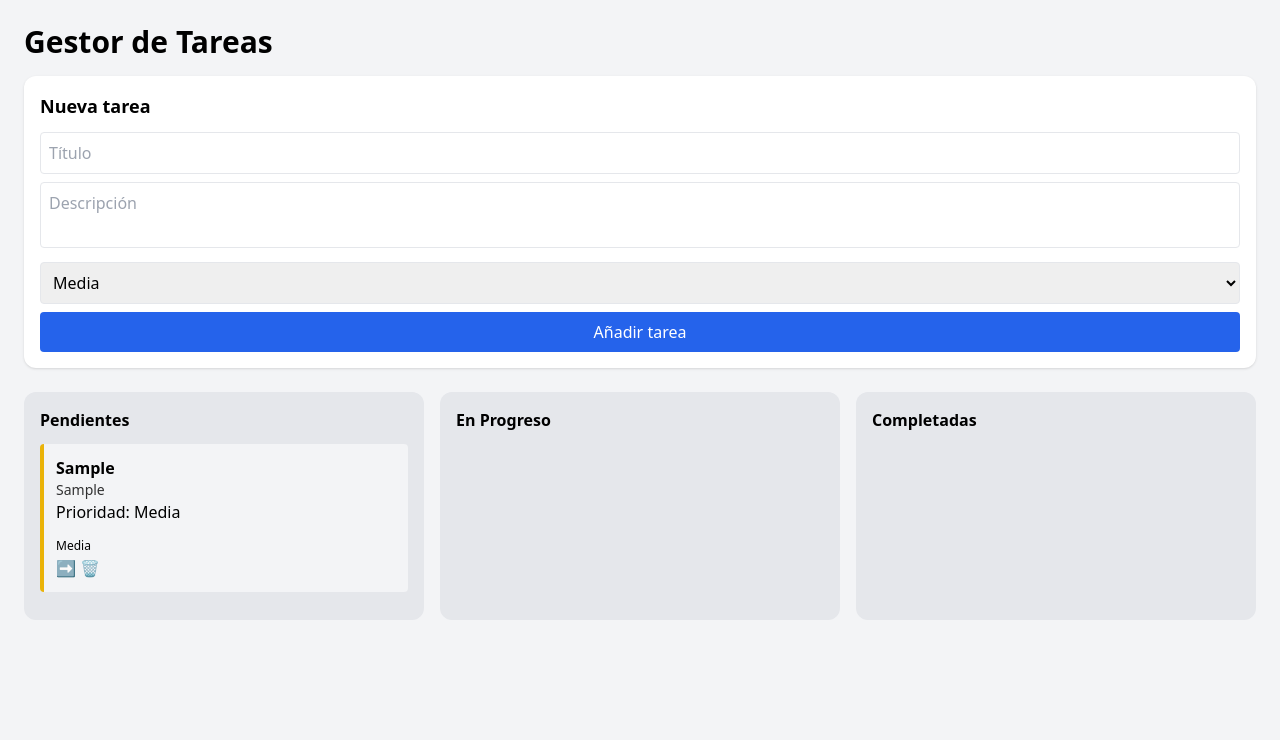
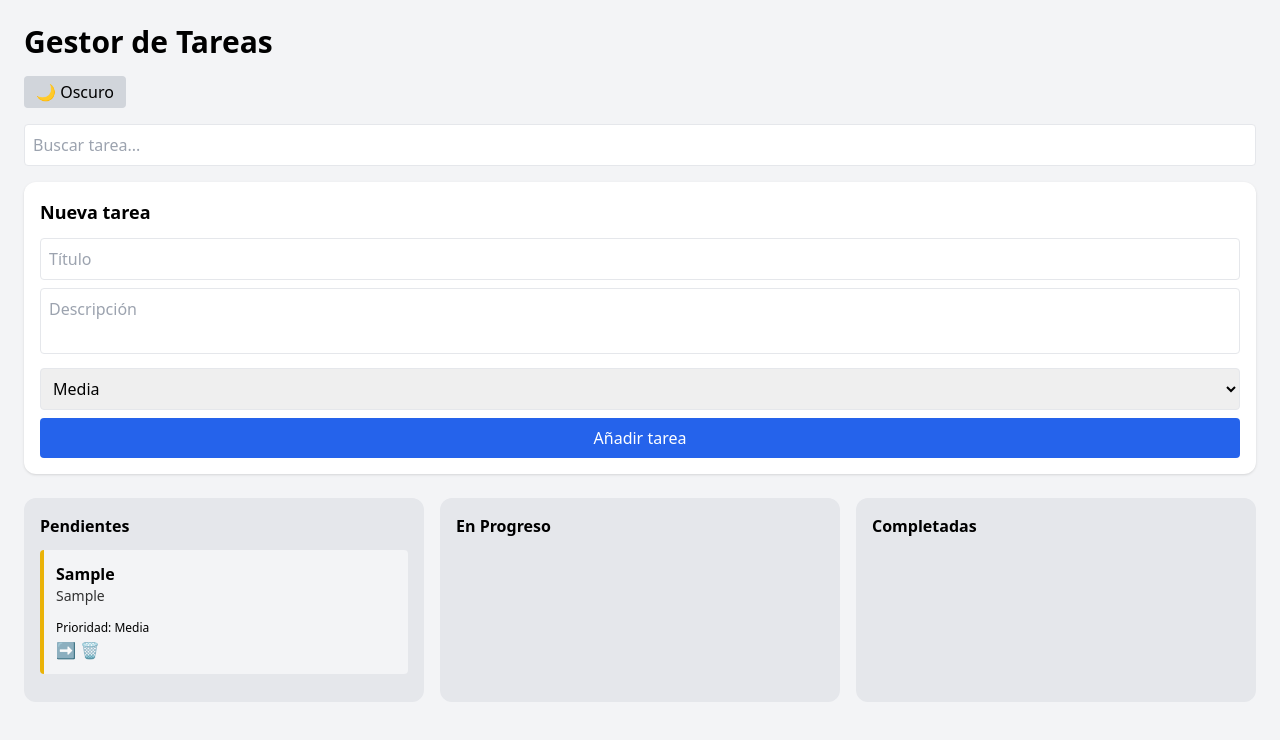
Before and after one commit to laurabas05/gestor_de_tareas_REACT, a React (Vite) app: page / in a window 1280 px wide. Both pictures are taken after typing "Sample", "Sample" into the empty fields and a click on the button "Añadir tarea". Shown: the top 740 px of the page. Built offline with nearby package versions, Linux system fonts and the light colour scheme.

Commit message:
Bonus añadidos (búsqueda, modo oscuro, drag&drop)

```diff
--- a/index.html
+++ b/index.html
@@ -1,14 +1,25 @@
 <!doctype html>
 <html lang="en">
+
 <head>
   <meta charset="UTF-8" />
   <link rel="icon" type="image/svg+xml" href="/vite.svg" />
   <meta name="viewport" content="width=device-width, initial-scale=1.0" />
   <title>gestor_de_tareas</title>
   <script src="https://cdn.tailwindcss.com"></script>
+  <script>
+    tailwind.config = {
+      darkMode: 'class',
+      theme: {
+        extend: {}
+      }
+    }
+  </script>
 </head>
+
 <body>
   <div id="root"></div>
   <script type="module" src="/src/main.jsx"></script>
 </body>
+
 </html>
--- a/src/App.jsx
+++ b/src/App.jsx
@@ -1,11 +1,23 @@
+import { useTasks } from "./context/TaskContext"
+import { useEffect } from "react"
+import TaskForm from "./components/TaskForm"
 import Column from "./components/Column"
-import TaskForm from "./components/TaskForm"
+import SearchBar from "./components/SearchBar"
+import ThemeToggle from "./components/ThemeToggle"
 
 const App = () => {
+  const { darkMode } = useTasks()
+
+  useEffect(() => {
+    document.documentElement.classList.toggle("dark", darkMode)
+  }, [darkMode])
+
   return (
     <div className="min-h-screen p-6 bg-gray-100 dark:bg-gray-900 text-black dark:text-white">
       <h1 className="text-3xl font-bold mb-4">Gestor de Tareas</h1>
 
+      <ThemeToggle />
+      <SearchBar />
       <TaskForm />
 
       <div className="grid md:grid-cols-3 gap-4">
--- a/src/components/Column.jsx
+++ b/src/components/Column.jsx
@@ -3,18 +3,24 @@ import TaskCard from "./TaskCard"
 
 const Column = ({ title, status }) => {
     // se recibe la lista de tareas
-    const { tasks } = useTasks()
+    const { tasks, search, moveTask } = useTasks()
 
-    const filteredTasks = tasks.filter(task => task.status === status)
+    const handleDrop = (e) => {
+        const id = e.dataTransfer.getData("taskId")
+        moveTask(Number(id), status)
+    }
 
     // devuelve la columna dibujada
     return (
-        <div className="bg-gray-200 dark:bg-gray-800 p-4 rounded-xl w-full">
+        <div onDrop={handleDrop} onDragOver={(e) => e.preventDefault()} className="bg-gray-200 dark:bg-gray-800 p-4 rounded-xl w-full">
             <h3 className="font-bold mb-3">{title}</h3>
 
-            {filteredTasks.map(task => (
-                <TaskCard key={task.id} task={task} />
-            ))}
+            {tasks
+                .filter(t => t.status === status)
+                .filter(t => t.title.toLowerCase().includes(search.toLowerCase()))
+                .map(task => (
+                    <TaskCard key={task.id} task={task} />
+                ))}
         </div>
     )
 }
--- /dev/null
+++ b/src/components/SearchBar.jsx
@@ -0,0 +1,16 @@
+import { useTasks } from "../context/TaskContext"
+
+const SearchBar = () => {
+    const { search, setSearch } = useTasks()
+
+    return (
+        <input
+            placeholder="Buscar tarea..."
+            value={search}
+            onChange={(e) => setSearch(e.target.value)}
+            className="w-full mb-4 p-2 rounded border dark:bg-gray-700"
+        />
+    )
+}
+
+export default SearchBar
--- a/src/components/TaskCard.jsx
+++ b/src/components/TaskCard.jsx
@@ -10,14 +10,17 @@ const TaskCard = ({ task }) => {
     // se reciben las acciones
     const { deleteTask, moveTask } = useTasks()
 
+    const handleDragStart = (e) => {
+        e.dataTransfer.setData("taskId", task.id)
+    }
+
     return (
-        <div className={`bg-gray-100 dark:bg-gray-700 p-3 mb-3 rounded border-l-4 ${colors[task.priority]}`}>
+        <div draggable onDragStart={handleDragStart} className={`bg-gray-100 dark:bg-gray-700 p-3 mb-3 rounded border-l-4 ${colors[task.priority]}`}>
             <h4 className="font-semibold">{task.title}</h4>
             <p className="text-sm opacity-80">{task.description}</p>
-            <span>Prioridad: {task.priority}</span>
 
             <div className="lex justify-between mt-2">
-                <span className="text-xs">{task.priority}</span>
+                <span className="text-xs">Prioridad: {task.priority}</span>
                 <div className="space-x-1">
                     {task.status !== "todo" && (
                         <button onClick={() => moveTask(task.id, "todo")}>⬅</button>
--- /dev/null
+++ b/src/components/ThemeToggle.jsx
@@ -0,0 +1,16 @@
+import { useTasks } from "../context/TaskContext"
+
+const ThemeToggle = () => {
+    const { darkMode, setDarkMode } = useTasks()
+
+    return (
+        <button
+            onClick={() => setDarkMode(!darkMode)}
+            className="mb-4 px-3 py-1 rounded bg-gray-300 dark:bg-gray-700"
+        >
+            {darkMode ? "☀ Claro" : "🌙 Oscuro"}
+        </button>
+    )
+}
+
+export default ThemeToggle
--- a/src/context/TaskContext.jsx
+++ b/src/context/TaskContext.jsx
@@ -11,10 +11,19 @@ export const TaskProvider = ({ children }) => {
         return storedTasks ? JSON.parse(storedTasks) : []
     })
 
+    const [search, setSearch] = useState("")
+    const [darkMode, setDarkMode] = useState(() => {
+        return localStorage.getItem("darkMode") === "true"
+    })
+
     // cada vez q cambien las tareas, se guarda la 'nueva version'.
     useEffect(() => {
         localStorage.setItem("tasks", JSON.stringify(tasks))
     }, [tasks])
+
+    useEffect(() => {
+        localStorage.setItem("darkMode", darkMode)
+    }, [darkMode])
 
     // añadimos una tarea haciendo copia del array.
     // lo q hace exactamente es coger la lista q ya tenemos,
@@ -42,7 +51,7 @@ export const TaskProvider = ({ children }) => {
 
     // aquí repartimos lo que los demás componentes queremos que usen.
     return (
-        <TaskContext.Provider value={{ tasks, addTask, deleteTask, moveTask }}>
+        <TaskContext.Provider value={{ tasks, addTask, deleteTask, moveTask, search, setSearch, darkMode, setDarkMode }}>
             {children}
         </TaskContext.Provider>
     )
```
Lines whose indentation alone changed are shown as unchanged.
